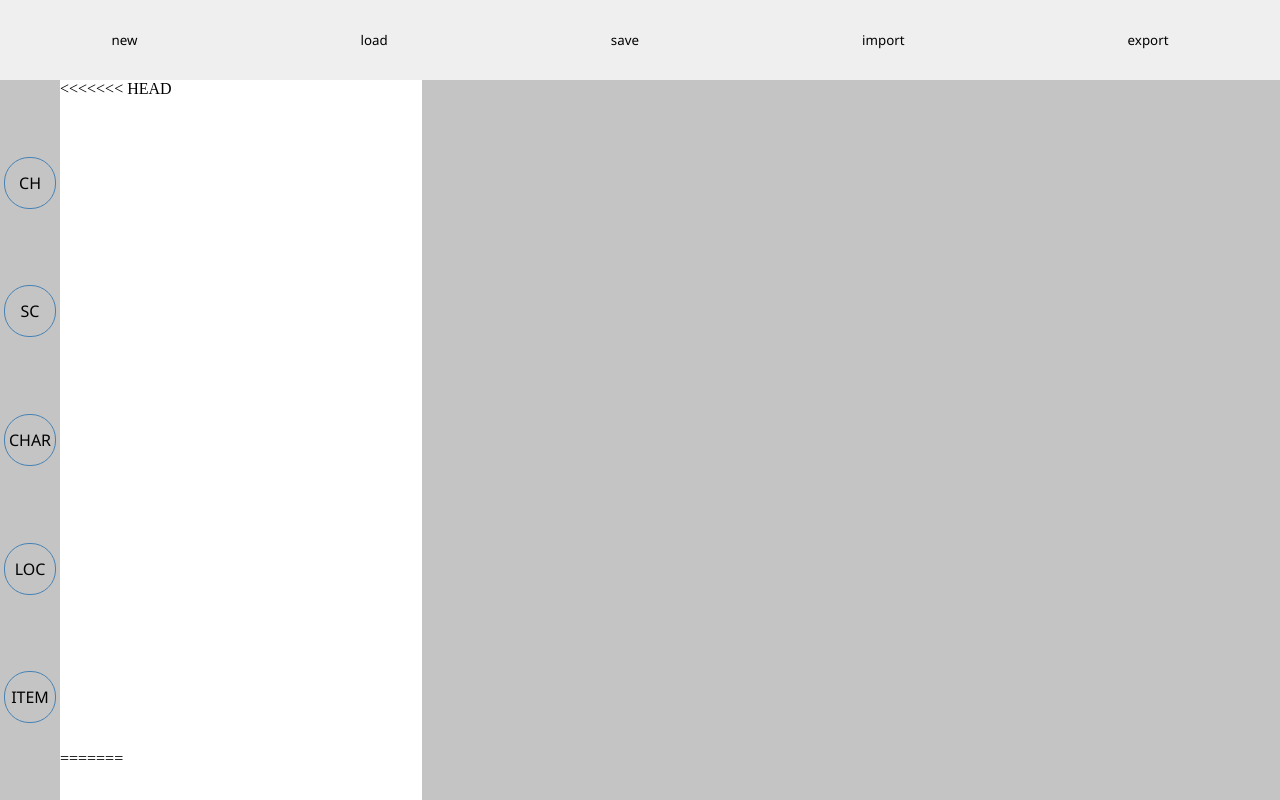
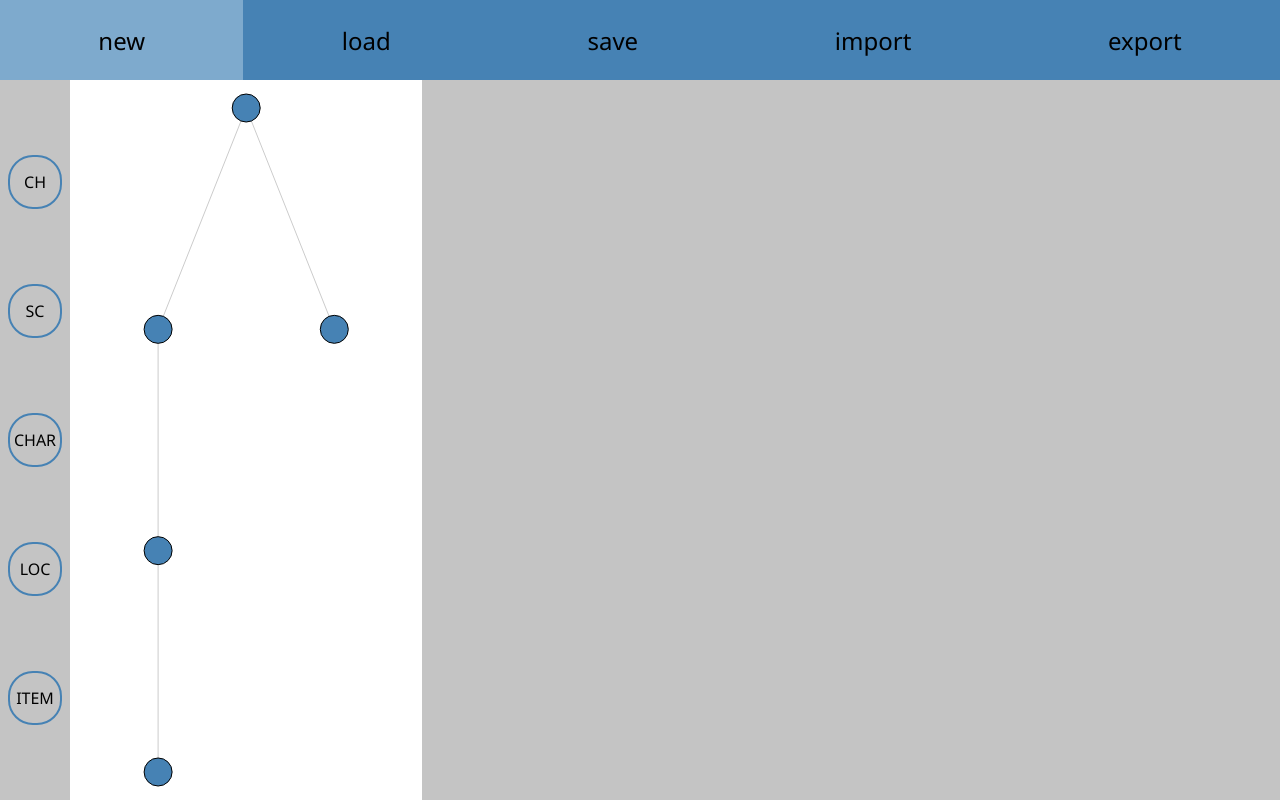
Before and after one commit to ParedrosPenandPaper/Paredros-Creator, a Vue app: page / in a window 1280 px wide. Shown: the top 800 px of the page. Built offline with nearby package versions, Linux system fonts and the light colour scheme.

Commit message:
style polishing

```diff
--- a/public/index.html
+++ b/public/index.html
@@ -10,6 +10,7 @@
             html, body {
                 height:100%;
                 margin: 0;
+                overflow: hidden;
             }
         </style>
     </head>
--- a/src/components/menuebar/Menuebar.vue
+++ b/src/components/menuebar/Menuebar.vue
@@ -25,8 +25,19 @@
 button{
     height: 100%;
     flex-grow: 1;
+
     border-style: none;
+    outline-style: none;
+    font-family:'Segoe UI', Tahoma, Geneva, Verdana, sans-serif;
+    font-size: 1.5em;
+    background-color: steelblue;
+}
 
-    font-family:'Segoe UI', Tahoma, Geneva, Verdana, sans-serif;
+button:hover{
+    background-color: #7eaacd;
+}
+
+button:active{
+    background-color: #396a93;
 }
 </style>
--- a/src/components/tree/Dragitem.vue
+++ b/src/components/tree/Dragitem.vue
@@ -23,7 +23,7 @@
         justify-content: center;
 
         cursor: move;
-        border: 1px solid steelblue;
+        border: 2px solid steelblue;
         border-radius: 25px;
     }
 
--- a/src/components/tree/Dragzone.vue
+++ b/src/components/tree/Dragzone.vue
@@ -22,7 +22,7 @@
 <style scoped>
     .drag-zone-container{
         height: 100%;
-        width: 60px;
+        width: 70px;
         background-color: #c4c4c4;
 
         display: flex;
--- a/src/components/tree/Dropzone.vue
+++ b/src/components/tree/Dropzone.vue
@@ -17,6 +17,6 @@
 <style scoped>
     .drop-zone-container{
         height: 100%;
-        width: calc(100% - 60px);
+        width: calc(100% - 70px);
     }
 </style>
--- a/src/components/tree/Treerenderer.vue
+++ b/src/components/tree/Treerenderer.vue
@@ -1,16 +1,12 @@
 <template>
     <div class="tree-renderer-container">
-<<<<<<< HEAD
-        <svg class="canvas" width="100%" height="100%"></svg>
-=======
-        <svg class="canvas" viewBox="0 0 100 137,4882918">
-            <g transform="translate(30,80)">
+        <svg class="canvas" width="100%" height="100%">
+            <g class="tree">
                 <g class="links"></g>
                 <g class="chapters"></g>
             </g>
             <g class="adventure"></g>
         </svg>
->>>>>>> 2cb2c2424bfb8e22fce77ca04dccac7fc4f04ab7
     </div>
 </template>
 
@@ -30,10 +26,18 @@
         },
         methods: {
             renderTree() {
+                // length constants
+                const svgWidth = d3.select('div.tree-renderer-container').style('width').replace('px', '')
+                const svgHeight = d3.select('div.tree-renderer-container').style('height').replace('px', '')
+                const chapterRadius = 14
+
+                d3.select('svg').attr('width', svgWidth)
+                d3.select('svg').attr('height', svgHeight)
+
                 // das Datenformat doch trennen wegen render reasons bzw funktionen schreiben die Teile extrahieren
                 var root = d3.hierarchy(this.adventure)
                 var treeLayout = d3.tree()
-                treeLayout.size([100,600])
+                treeLayout.size([svgWidth, svgHeight - 4*chapterRadius])
                 treeLayout(root)
 
 
@@ -45,7 +49,7 @@
                     .classed('chapter', true)
                     .attr('cx', function(d) {return d.x})
                     .attr('cy', function(d) {return d.y})
-                    .attr('r', 14)
+                    .attr('r', chapterRadius)
 
 
                 d3.select('svg g.links')
@@ -59,6 +63,7 @@
                     .attr('x2', function(d) {return d.target.x;})
                     .attr('y2', function(d) {return d.target.y;});
 
+                d3.select('svg g.tree').attr('transform', `translate(0,${2*chapterRadius})`)
 
                 d3.select('svg g.chapters')
                     .selectAll('circle')
@@ -84,9 +89,6 @@
     }
 
     .canvas{
-        width:90%;
-        height:90%;
-
     }
     .chapters {
         fill: steelblue;
```
